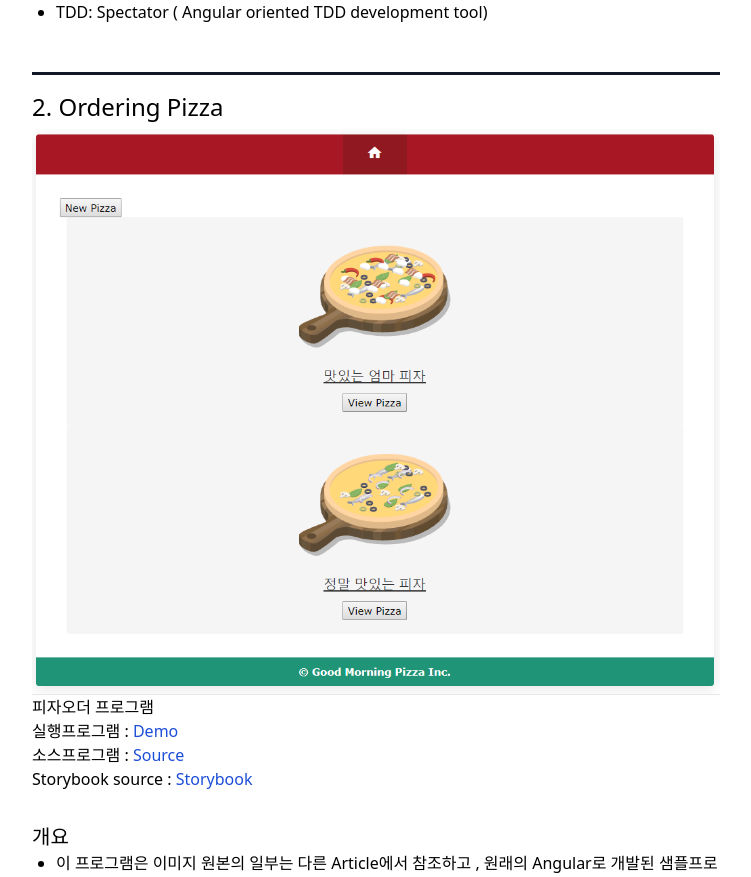
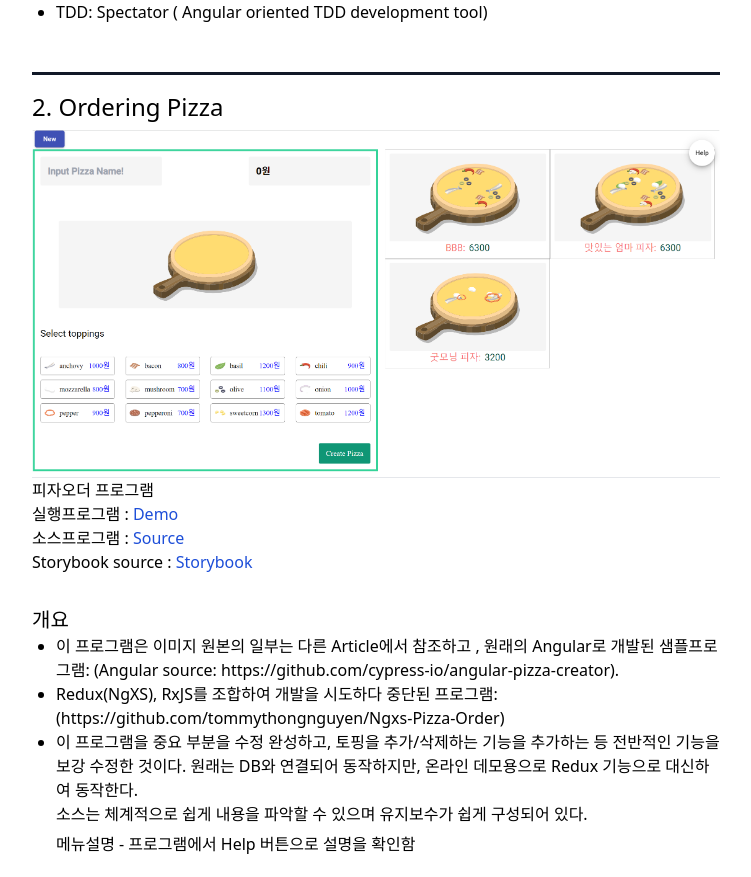
Before and after one commit to wsjung0516/blog211112, an Angular app: page / in a window 1280 px wide. Shown: the part 3363-4240 px from the top of the page, without its empty margins (264-1015 px from the left). Built offline with nearby package versions, Linux system fonts and the light colour scheme.

Commit message:
Chagne pizza-order image

```diff
--- a/src/app/home/home.component.html
+++ b/src/app/home/home.component.html
@@ -134,7 +134,7 @@
     <p class="text-2xl mb-1.5">2. Ordering Pizza </p>
 
     <div>
-      <img class="img-fluid rounded" src="assets/images/pizza.png" alt="">
+      <img class="img-fluid rounded" src="assets/images/pizza-order220304.png" alt="">
     </div>
 
     <hr>
@@ -388,7 +388,7 @@
     <p class="text-2xl mb-1.5">2. Ordering Pizza </p>
 
     <div>
-      <img class="img-fluid rounded" src="assets/images/pizza.png" alt="">
+      <img class="img-fluid rounded" src="assets/images/pizza-order220304.png" alt="">
     </div>
 
     <hr>
```
Also changed, not shown: src/assets/images/pizza-order220304.png (added).
